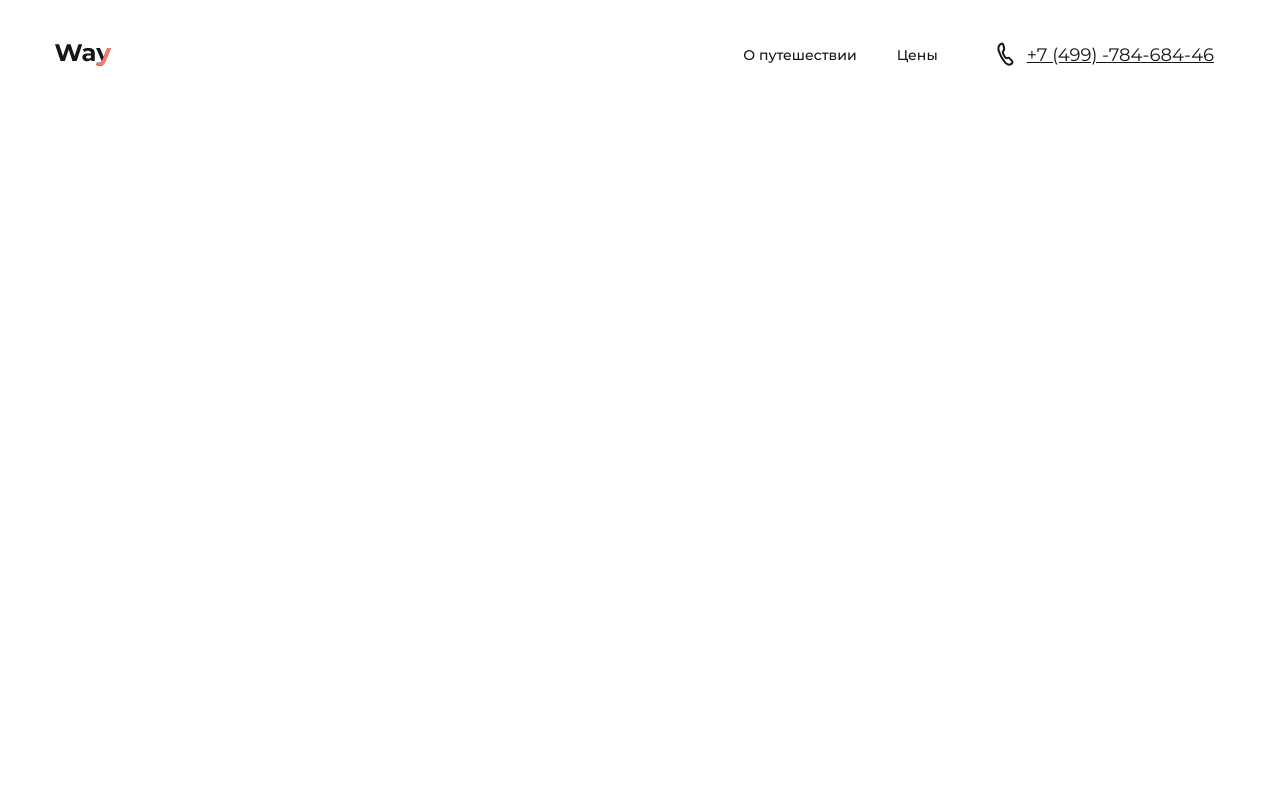
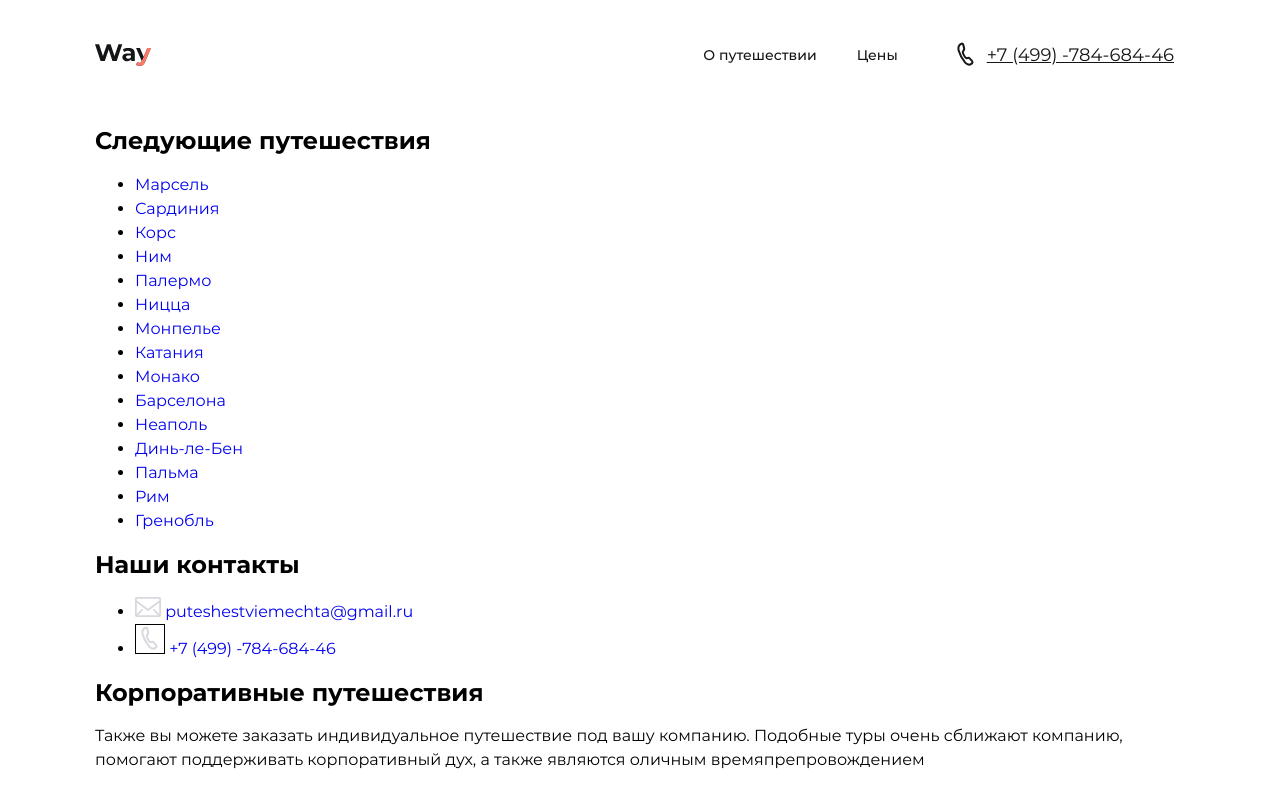
Before and after one commit to Dmitry27Zh/Way, a website: page source/index.html in a window 1280 px wide. Drawn offline with nearby package versions, Linux system fonts and the light colour scheme; files that its build step writes are made by us from their sources.

Commit message:
добавлена разметка подвала

```diff
--- a/source/index.html
+++ b/source/index.html
@@ -11,7 +11,7 @@
 <body class="page-body">
   <header class="header">
     <div class="header__wrapper wrapper">
-      <a href="#" class="header__logo" aria-label="Логотип Way">
+      <a class="header__logo" aria-label="Логотип Way">
         <svg class="header__logo-icon" width="57" height="22" viewBox="0 0 58 22" fill="none"
           xmlns="http://www.w3.org/2000/svg">
           <path
@@ -44,7 +44,8 @@
         </ul>
       </nav>
       <a href="tel:+749978468446" class="header__tel">
-        <svg class="header__tel-icon" width="30" height="30" viewBox="0 0 30 30" fill="none" xmlns="http://www.w3.org/2000/svg">
+        <svg class="header__tel-icon" width="30" height="30" viewBox="0 0 30 30" fill="none"
+          xmlns="http://www.w3.org/2000/svg">
           <path class="header__tel-path"
             d="M7.39635 8.62432C7.31179 7.42623 7.57753 6.24606 8.28114 5.29684C8.89115 4.43632 9.68536 3.96636 10.6426 3.69172C11.4489 3.4525 11.9774 3.74561 12.2099 4.64204C12.5421 5.98224 13.0162 7.3225 13.1884 8.73361C13.2427 9.35485 12.8411 10.2332 12.4062 10.6856C11.3161 11.7589 11.5426 12.5399 12.37 14.1643C12.6267 14.6881 13.0344 15.5934 13.8286 16.7919C14.656 17.9992 15.0939 18.6472 16.1569 18.0975C17.3376 17.5035 18.1983 17.8855 19.0891 18.8444C19.6931 19.5369 20.3574 20.1318 20.9614 20.8243C21.8341 21.8542 21.7949 22.5641 21.1124 23.2915C19.8833 24.6309 17.854 25.0736 16.3441 24.1766C15.5106 23.6881 14.6802 23.0487 14.0188 22.303C11.1047 18.9825 9.00291 15.1212 7.73759 10.7632C7.53526 10.0265 7.44165 9.28104 7.39635 8.62432Z"
             stroke="#141517" stroke-width="2" stroke-miterlimit="10" />
@@ -52,6 +53,95 @@
         +7 (499) -784-684-46</a>
     </div>
   </header>
+  <footer class="footer">
+    <div class="footer__wrapper wrapper">
+      <section class="footer__travel">
+        <h2 class="footer__travel-title">Следующие путешествия</h2>
+        <ul class="footer__travel-list">
+          <li class="footer__travel-item">
+            <a href="#" class="footer__travel-link">Марсель</a>
+          </li>
+          <li class="footer__travel-item">
+            <a href="#" class="footer__travel-link">Сардиния</a>
+          </li>
+          <li class="footer__travel-item">
+            <a href="#" class="footer__travel-link">Корс</a>
+          </li>
+          <li class="footer__travel-footer__travel">
+            <a href="#" class="footer__travel-link">Ним</a>
+          </li>
+          <li class="footer__travel-item">
+            <a href="#" class="footer__travel-link">Палермо</a>
+          </li>
+          <li class="footer__travel-item">
+            <a href="#" class="footer__travel-link">Ницца</a>
+          </li>
+          <li class="footer__travel-item">
+            <a href="#" class="footer__travel-link">Монпелье</a>
+          </li>
+          <li class="footer__travel-item">
+            <a href="#" class="footer__travel-link">Катания</a>
+          </li>
+          <li class="footer__travel-item">
+            <a href="#" class="footer__travel-link">Монако</a>
+          </li>
+          <li class="footer__travel-item">
+            <a href="#" class="footer__travel-link">Барселона</a>
+          </li>
+          <li class="footer__travel-item">
+            <a href="#" class="footer__travel-link">Неаполь</a>
+          </li>
+          <li class="footer__travel-item">
+            <a href="#" class="footer__travel-link">Динь-ле-Бен</a>
+          </li>
+          <li class="footer__travel-item">
+            <a href="#" class="footer__travel-link">Пальма</a>
+          </li>
+          <li class="footer__travel-item">
+            <a href="#" class="footer__travel-link">Рим</a>
+          </li>
+          <li class="footer__travel-item">
+            <a href="#" class="footer__travel-link">Гренобль</a>
+          </li>
+        </ul>
+      </section>
+      <section class="footer__contacts">
+        <h2 class="footer__contacts-title">Наши контакты</h2>
+        <ul class="footer__contacts-list">
+          <li class="footer__contacts-item">
+            <a href="mailto:puteshestviemechta@gmail.ru" class="footer__contacts-link">
+              <svg width="26" height="20" viewBox="0 0 26 20" fill="none" xmlns="http://www.w3.org/2000/svg">
+                <path
+                  d="M24.2273 0H1.77273C0.768182 0 0 0.764706 0 1.76471V18.2353C0 19.2353 0.768182 20 1.77273 20H24.2273C25.2318 20 26 19.2353 26 18.2353V1.76471C26 0.764706 25.2318 0 24.2273 0ZM24.2273 17L19.5591 12.3529C19.2045 12 18.6727 12 18.3182 12.3529C17.9636 12.7059 17.9636 13.2353 18.3182 13.5882L22.9864 18.2353H3.01362L7.68182 13.5882C8.03636 13.2353 8.03636 12.7059 7.68182 12.3529C7.32727 12 6.79547 12 6.44092 12.3529L1.77273 17V5.70585L12.4091 13.7059C12.5864 13.8236 12.7636 13.8823 12.9409 13.8823C13.1182 13.8823 13.2954 13.8236 13.4727 13.7059L24.2273 5.70585V17ZM24.2273 1.76471V3.4706L12.9409 11.8235L1.77273 3.4706V1.76471H24.2273Z"
+                  fill="#D7D9DF" />
+              </svg>
+              puteshestviemechta@gmail.ru
+            </a>
+          </li>
+          <li class="footer__contacts-item">
+            <a href="tel:+749978468446" class="footer__contacts-link">
+              <svg width="30" height="30" viewBox="0 0 30 30" fill="none" xmlns="http://www.w3.org/2000/svg">
+                <path d="M0 0H30V30H0V0Z" fill="white" />
+                <path
+                  d="M7.39635 8.62432C7.31179 7.42623 7.57753 6.24606 8.28114 5.29684C8.89115 4.43632 9.68536 3.96636 10.6426 3.69172C11.4489 3.4525 11.9774 3.74561 12.2099 4.64204C12.5421 5.98224 13.0162 7.3225 13.1884 8.73361C13.2427 9.35485 12.8411 10.2332 12.4062 10.6856C11.3161 11.7589 11.5426 12.5399 12.37 14.1643C12.6267 14.6881 13.0344 15.5934 13.8286 16.7919C14.656 17.9992 15.0939 18.6472 16.1569 18.0975C17.3376 17.5035 18.1983 17.8855 19.0891 18.8444C19.6931 19.5369 20.3574 20.1318 20.9614 20.8243C21.8341 21.8542 21.7949 22.5641 21.1124 23.2915C19.8833 24.6309 17.854 25.0736 16.3441 24.1766C15.5106 23.6881 14.6802 23.0487 14.0188 22.303C11.1047 18.9825 9.00291 15.1212 7.73759 10.7632C7.53526 10.0265 7.44165 9.28104 7.39635 8.62432Z"
+                  stroke="#D7D9DF" stroke-width="2" stroke-miterlimit="10" />
+                <path
+                  d="M0 0V-1H-1V0H0ZM30 0H31V-1H30V0ZM30 30V31H31V30H30ZM0 30H-1V31H0V30ZM0 1H30V-1H0V1ZM29 0V30H31V0H29ZM30 29H0V31H30V29ZM1 30V0H-1V30H1Z"
+                  fill="black" />
+              </svg>
+              +7 (499) -784-684-46
+            </a>
+          </li>
+        </ul>
+      </section>
+      <section class="footer__corporate">
+        <h2 class="footer__corporate-title">Корпоративные путешествия</h2>
+        <p class="footer__corporate-description">Также вы можете заказать индивидуальное путешествие под вашу компанию.
+          Подобные туры очень сближают компанию, помогают поддерживать корпоративный дух, а также являются оличным
+          времяпрепровождением</p>
+      </section>
+    </div>
+  </footer>
 </body>
 
 </html>
--- a/source/sass/blocks/header.scss
+++ b/source/sass/blocks/header.scss
@@ -22,17 +22,22 @@
 
 .header__logo {
   display: block;
-  font-size: 0;
-  line-height: 0;
+  width: 57px;
+  height: 22px;
 
   @media (max-width: $tablet-width-max) {
     padding-left: 20px;
+    width: 44px;
+    height: 17px;
+  }
+
+  @media (max-width: $mobile-width-max) {
+    padding-left: 15px;
   }
 }
 
 .header__logo-icon {
   @media (max-width: $tablet-width-max) {
-    padding-left: 20px;
     width: 44px;
     height: 17px;
   }
--- a/source/sass/blocks/main-nav.scss
+++ b/source/sass/blocks/main-nav.scss
@@ -40,7 +40,7 @@
 
         &::before,
         &::after {
-          width: 31px;
+          width: 32px;
           transform: rotate(45deg);
           background-color: rgba($deep-dark, 0.2);
         }
--- a/source/sass/utils/wrapper.scss
+++ b/source/sass/utils/wrapper.scss
@@ -1,8 +1,14 @@
 .wrapper {
+  box-sizing: border-box;
   max-width: 1170px;
+  padding: 0 40px;
   margin: 0 auto;
 
   @media (max-width: $tablet-width-max) {
     padding: 0 20px;
   }
+
+  @media (max-width: $mobile-width-max) {
+    padding: 0 15px;
+  }
 }
```
